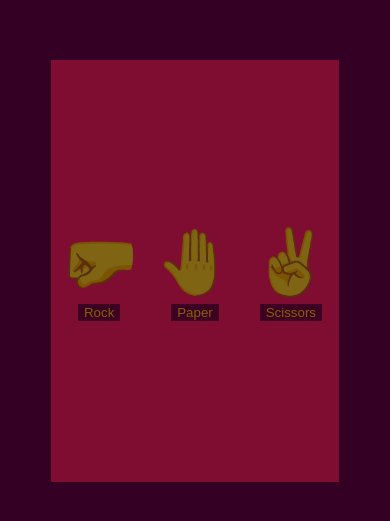
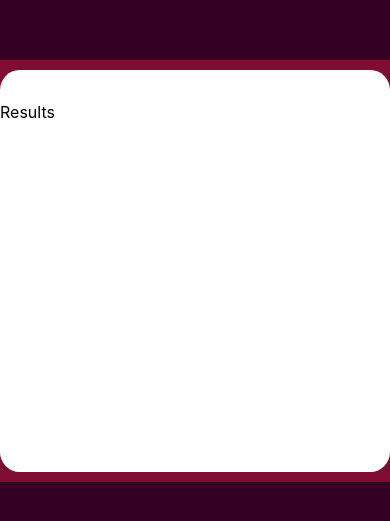
Before and after one commit to Jorge-Neves/react-rock-paper-scissors, a React (Create React App) app: page / in a window 390 px wide. Shown: the part 151-672 px from the top of the page. Built offline with nearby package versions, Linux system fonts and the light colour scheme.

Commit message:
Make web game responsive

```diff
--- a/src/App.css
+++ b/src/App.css
@@ -60,3 +60,50 @@
   background-color: rgba(0, 0, 0, 0.5);
   z-index: 999;
 }
+
+.result-screen {
+  display: flex;
+  flex-direction: column;
+  min-width: 30%;
+  min-height: 40vh;
+  background-color: white;
+  padding: 2rem;
+  border-radius: 5%;
+}
+
+@media screen and (max-width: 750px) {
+  .screen {
+    display: flex;
+    flex-direction: row;
+    justify-content: center;
+    align-items: center;
+    min-width: 100%;
+    width: auto;
+    height: 50vh;
+    background-color: #ff1b65;
+  }
+
+  .result-screen {
+    display: flex;
+    flex-direction: column;
+    min-width: 100%;
+    min-height: 40vh;
+    background-color: white;
+    padding-left: 0;
+    padding-right: 0;
+    border-radius: 5%;
+  }
+}
+
+@media screen and (max-width: 300px) {
+  .screen {
+    display: flex;
+    flex-direction: column;
+    justify-content: center;
+    align-items: center;
+    min-width: 100%;
+    width: auto;
+    height: 50vh;
+    background-color: #ff1b65;
+  }
+}
--- a/src/App.tsx
+++ b/src/App.tsx
@@ -40,7 +40,9 @@ const App: FC = () => {
       </div>
       {shouldDisplayResultScreen && (
         <>
-          <div className="result-screen-background"></div>
+          <div className="result-screen-background">
+            <div className="result-screen">Results</div>
+          </div>
         </>
       )}
     </>
```
